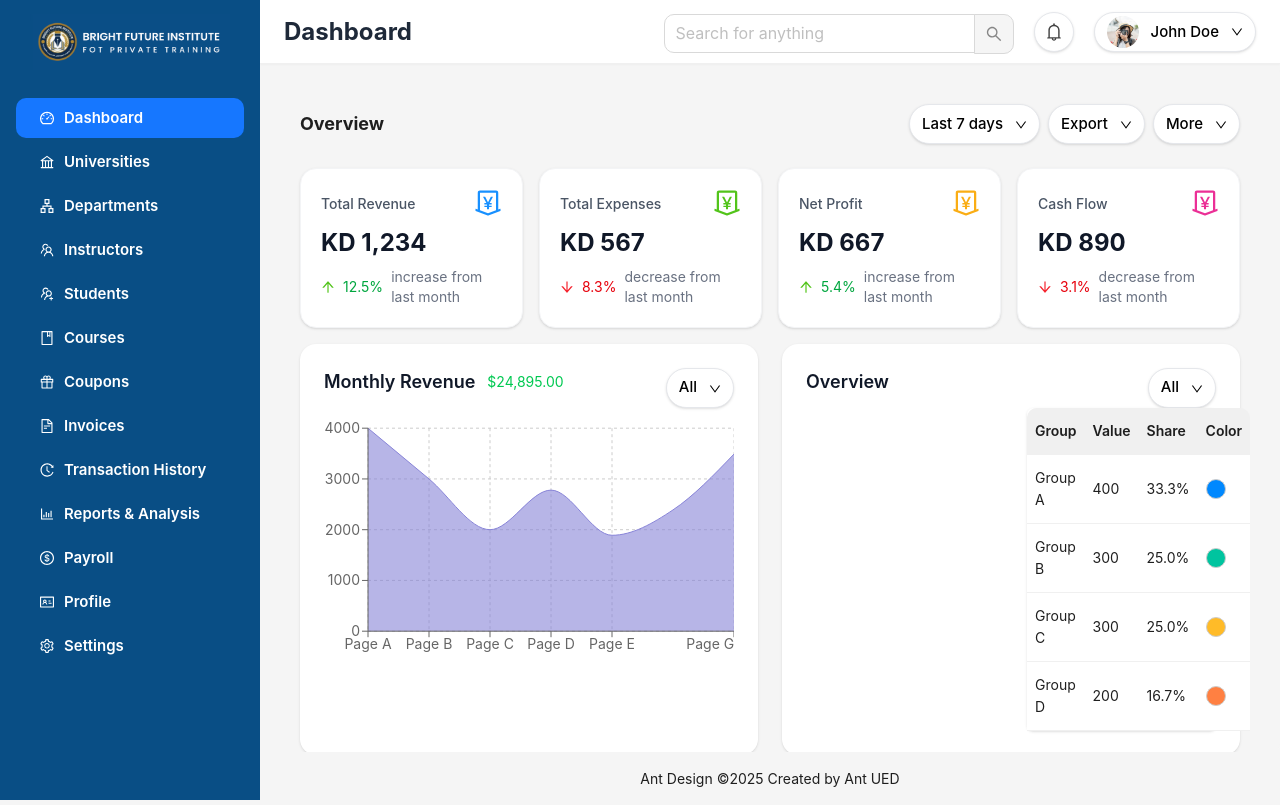
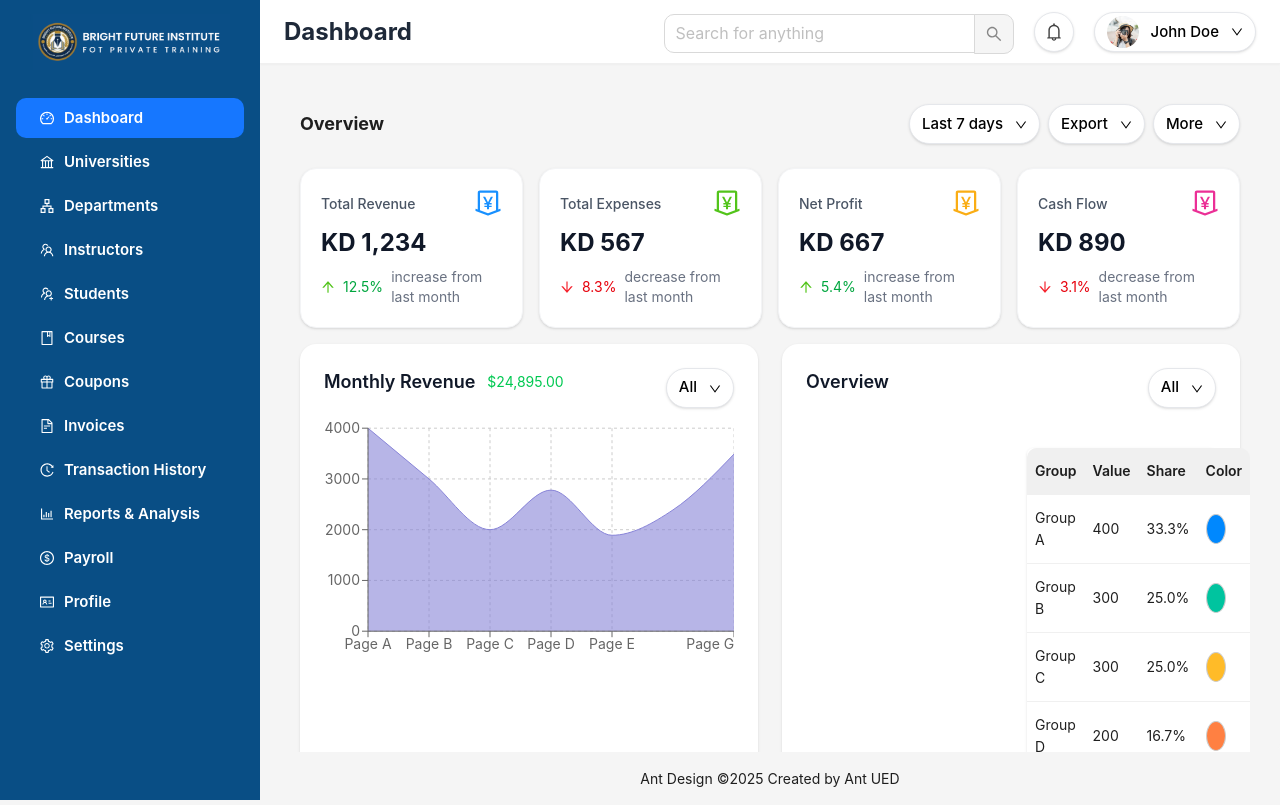
Before and after one commit to order-of-the-owl/bright-future-admin, a Next.js app: page / in a window 1280 px wide. Built offline with nearby package versions, Linux system fonts and the light colour scheme.

Commit message:
size set,

```diff
--- a/app/components/common/DataTable.tsx
+++ b/app/components/common/DataTable.tsx
@@ -40,7 +40,7 @@ const columns: TableColumnsType<DataType> = [
       <div
         style={{
           width: 20,
-          height: 20,
+          height: 30,
           borderRadius: '50%',
           backgroundColor: color,
           border: '1px solid #ccc',
--- a/app/components/dashboard/pieChart.tsx
+++ b/app/components/dashboard/pieChart.tsx
@@ -117,8 +117,8 @@ export default function CustomActiveShapePieChart({
             data={pieData}
             cx="50%"
             cy="50%"
-            innerRadius="150%"
-            outerRadius="170%"
+            innerRadius="180%"
+            outerRadius="250%"
             dataKey="value"
             isAnimationActive={isAnimationActive}
           >
@@ -130,7 +130,7 @@ export default function CustomActiveShapePieChart({
         </PieChart>
       </div>
 
-      <div className='hidden md:block'>
+      <div className='hidden md:block mt-10'>
         <DataTable data={tableData} />
       </div>
     </div>
```
